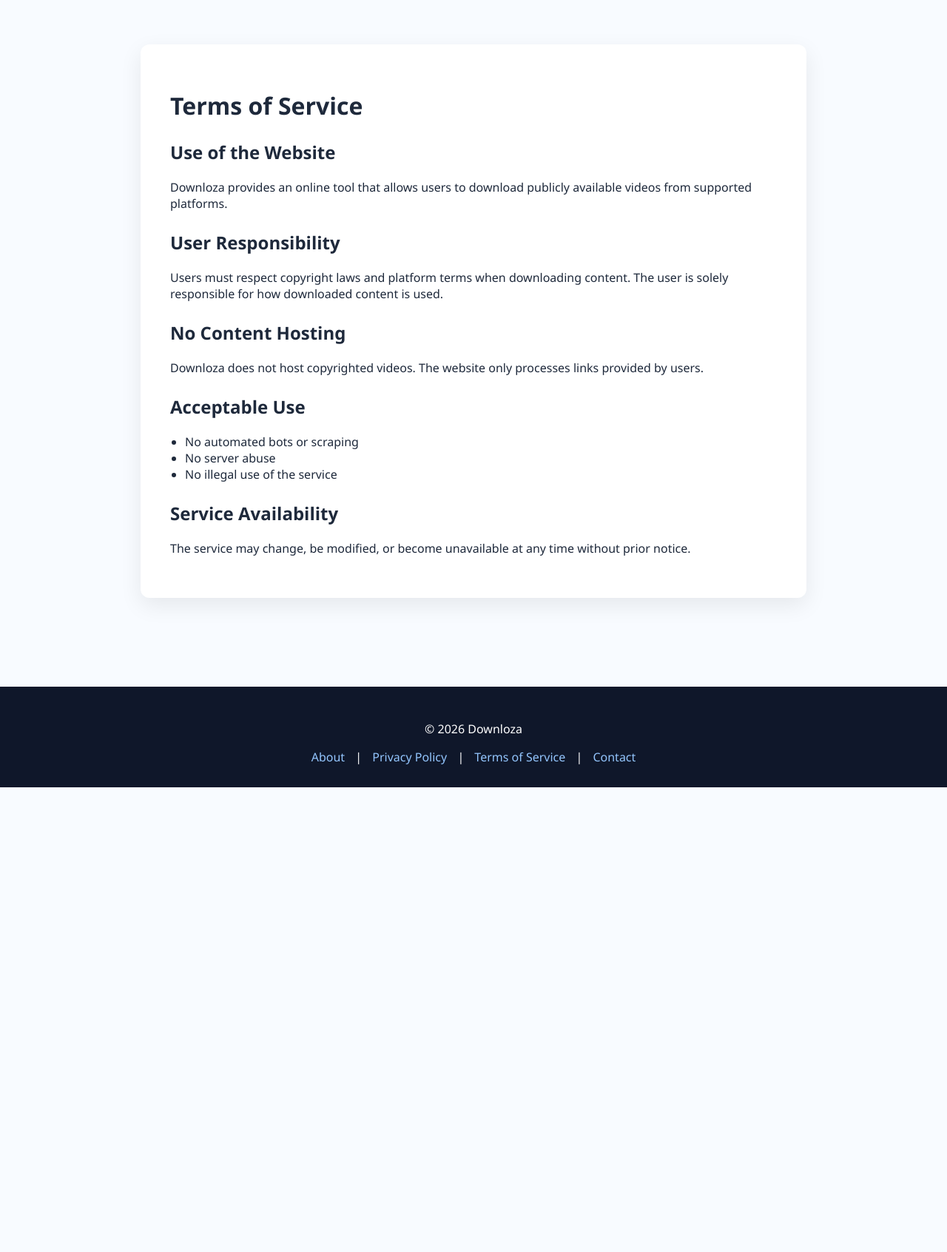
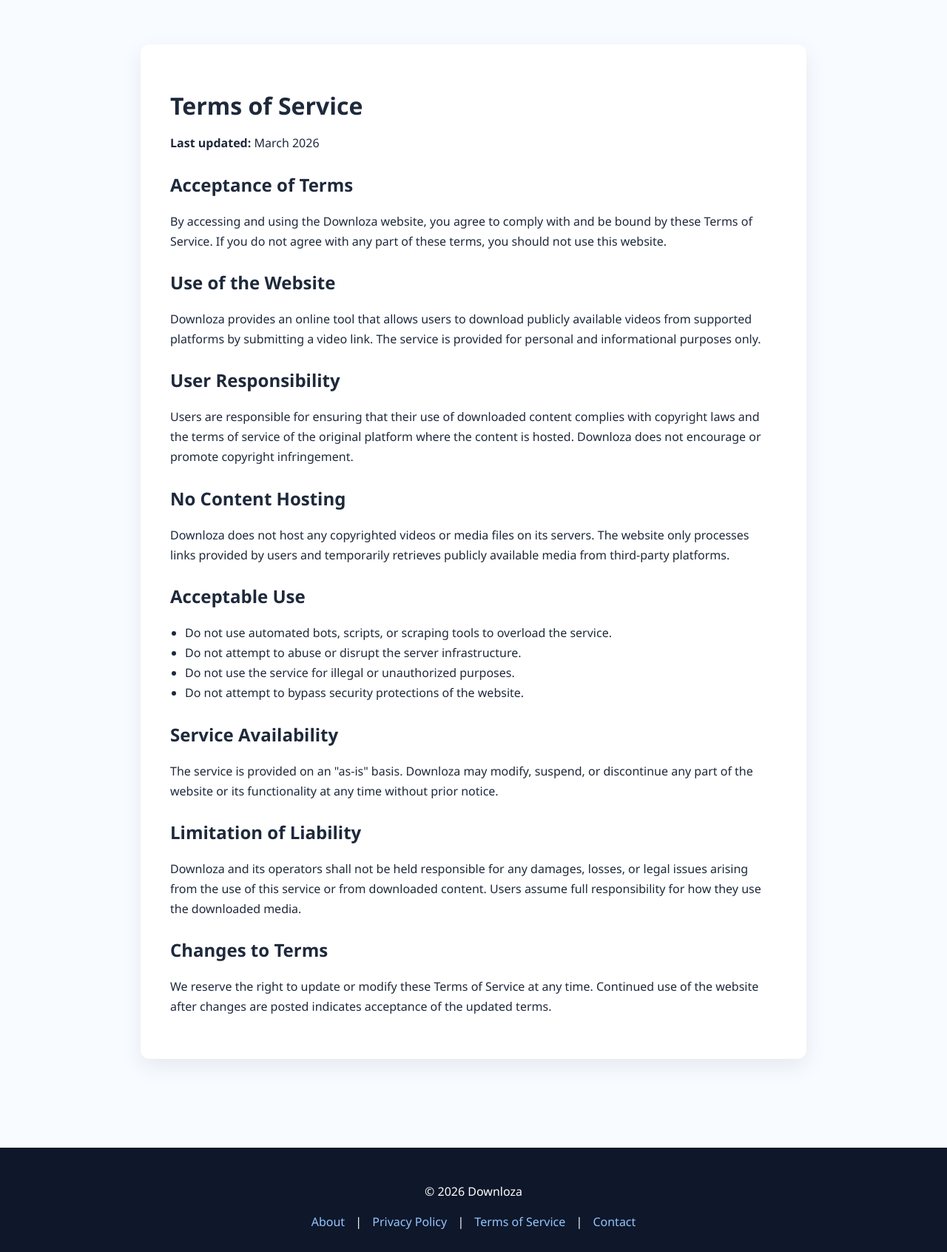
Before and after one commit to arghadeep2508/Downloza, a Flask app: template Downloza/templates/terms.html in a window 1280 px wide. Shown: the whole page at 74% size. Before the commit the page ends 1064 px from the top, so only its background shows below. Run offline with Flask 3, Linux system fonts and the light colour scheme; the template is opened without the code that fills it, so the values that code supplies are empty.

Commit message:
Revise terms of service for clarity and compliance
Updated terms of service to clarify user responsibilities and service limitations.

```diff
--- a/Downloza/templates/terms.html
+++ b/Downloza/templates/terms.html
@@ -2,11 +2,14 @@
 <html lang="en">
 
 <head>
+
 <meta charset="UTF-8">
 <meta name="viewport" content="width=device-width, initial-scale=1.0">
+
 <title>Terms of Service | Downloza</title>
 
 <style>
+
 body{
 font-family:Segoe UI,Arial;
 background:#f8fbff;
@@ -35,8 +38,13 @@ h2{
 margin-top:25px;
 }
 
+p{
+line-height:1.7;
+}
+
 ul{
 padding-left:20px;
+line-height:1.7;
 }
 
 footer{
@@ -52,7 +60,9 @@ color:#93c5fd;
 margin:0 10px;
 text-decoration:none;
 }
+
 </style>
+
 </head>
 
 <body>
@@ -63,31 +73,57 @@ text-decoration:none;
 
 <h1>Terms of Service</h1>
 
+<p><b>Last updated:</b> March 2026</p>
+
+<h2>Acceptance of Terms</h2>
+
+<p>
+By accessing and using the Downloza website, you agree to comply with and be bound by these Terms of Service. If you do not agree with any part of these terms, you should not use this website.
+</p>
+
 <h2>Use of the Website</h2>
+
 <p>
-Downloza provides an online tool that allows users to download publicly available videos from supported platforms.
+Downloza provides an online tool that allows users to download publicly available videos from supported platforms by submitting a video link. The service is provided for personal and informational purposes only.
 </p>
 
 <h2>User Responsibility</h2>
+
 <p>
-Users must respect copyright laws and platform terms when downloading content. The user is solely responsible for how downloaded content is used.
+Users are responsible for ensuring that their use of downloaded content complies with copyright laws and the terms of service of the original platform where the content is hosted. Downloza does not encourage or promote copyright infringement.
 </p>
 
 <h2>No Content Hosting</h2>
+
 <p>
-Downloza does not host copyrighted videos. The website only processes links provided by users.
+Downloza does not host any copyrighted videos or media files on its servers. The website only processes links provided by users and temporarily retrieves publicly available media from third-party platforms.
 </p>
 
 <h2>Acceptable Use</h2>
+
 <ul>
-<li>No automated bots or scraping</li>
-<li>No server abuse</li>
-<li>No illegal use of the service</li>
+<li>Do not use automated bots, scripts, or scraping tools to overload the service.</li>
+<li>Do not attempt to abuse or disrupt the server infrastructure.</li>
+<li>Do not use the service for illegal or unauthorized purposes.</li>
+<li>Do not attempt to bypass security protections of the website.</li>
 </ul>
 
 <h2>Service Availability</h2>
+
 <p>
-The service may change, be modified, or become unavailable at any time without prior notice.
+The service is provided on an "as-is" basis. Downloza may modify, suspend, or discontinue any part of the website or its functionality at any time without prior notice.
+</p>
+
+<h2>Limitation of Liability</h2>
+
+<p>
+Downloza and its operators shall not be held responsible for any damages, losses, or legal issues arising from the use of this service or from downloaded content. Users assume full responsibility for how they use the downloaded media.
+</p>
+
+<h2>Changes to Terms</h2>
+
+<p>
+We reserve the right to update or modify these Terms of Service at any time. Continued use of the website after changes are posted indicates acceptance of the updated terms.
 </p>
 
 </div>
```
